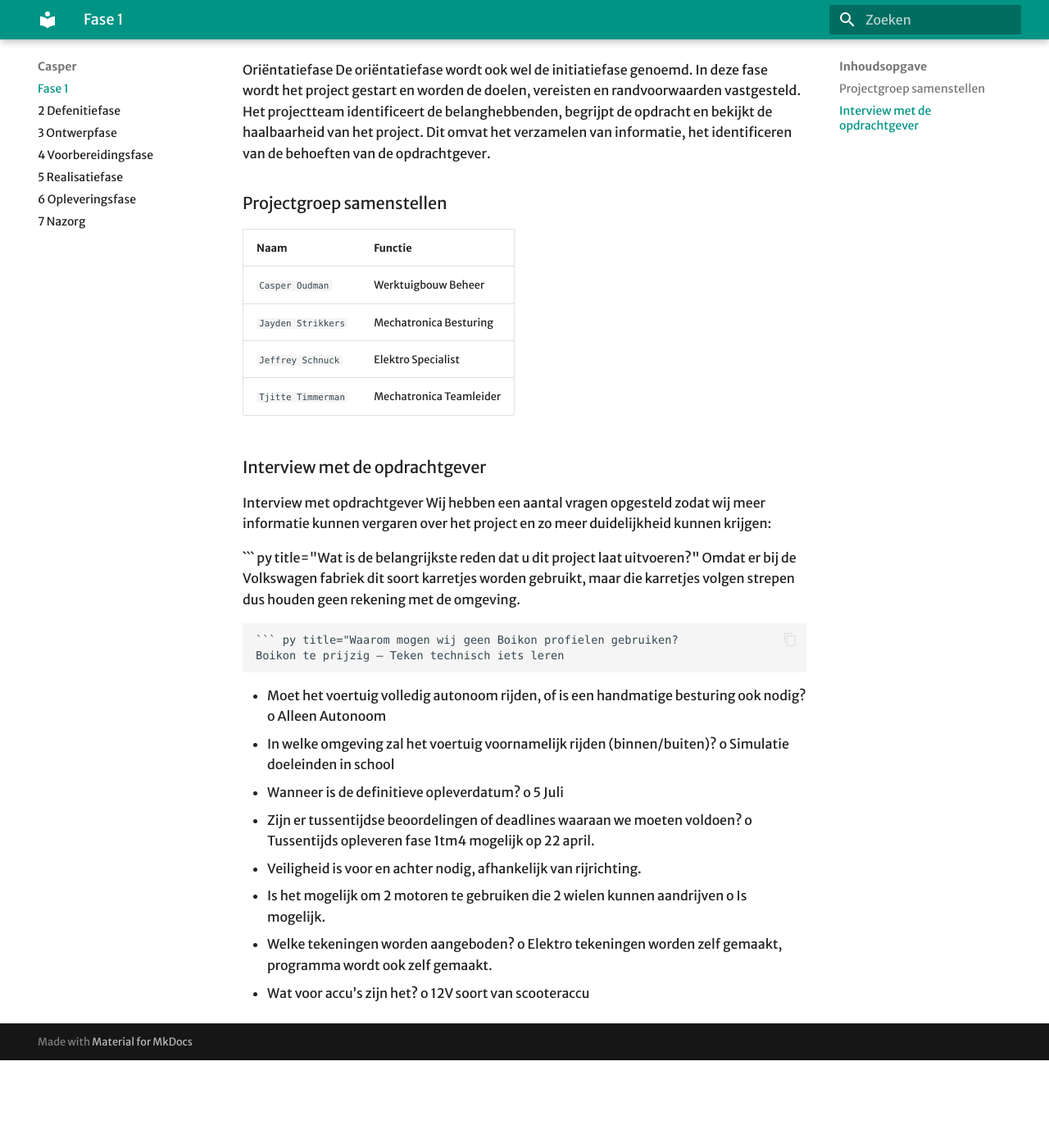
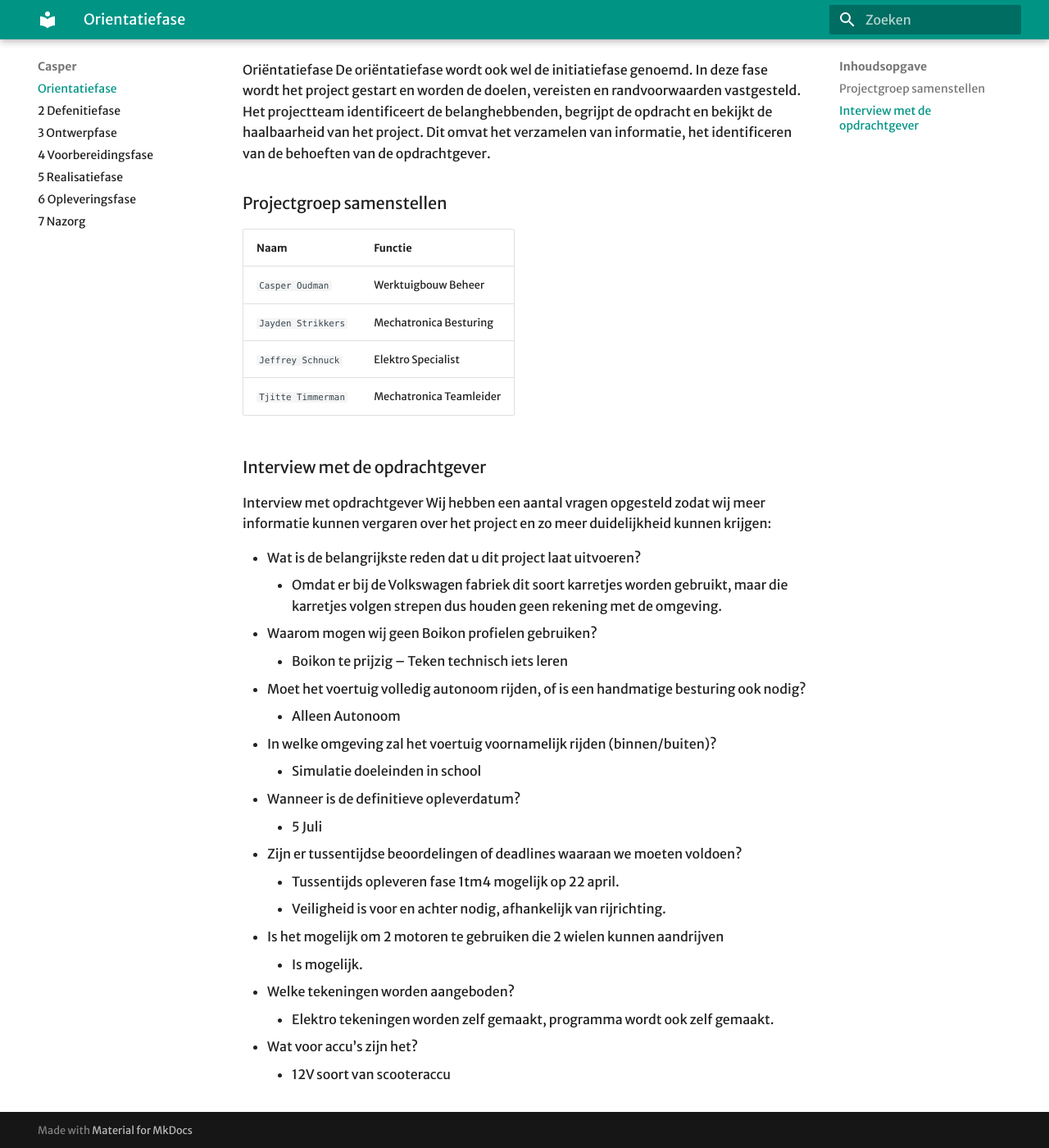
Before and after one commit to Caspertjuh/zelfrijdendekar, an MkDocs documentation site: the page built from docs/Casper/1 Orientatiefase.md, in a window 1280 px wide and 1400 px high, scrolled down 155 px. Shown: the whole window at 82% size. Built offline with MkDocs 1.6.1 and Material for MkDocs 9.7.7, drawn with Linux system fonts in a browser that asks for light colours; some web fonts are replaced; before the commit the page ends 1448 px from its top, so only the background shows below that; some of the changed lines change nothing that is shown.

Commit message:
Orientatiefase bewerking

````diff
--- a/docs/Casper/1 Orientatiefase.md
+++ b/docs/Casper/1 Orientatiefase.md
@@ -1,4 +1,4 @@
-# Fase 1
+# Orientatiefase
 
 Oriëntatiefase
 De oriëntatiefase wordt ook wel de initiatiefase genoemd.
@@ -18,24 +18,23 @@ In deze fase wordt het project gestart en worden de doelen, vereisten en randvoo
 Interview met opdrachtgever
 Wij hebben een aantal vragen opgesteld zodat wij meer informatie kunnen vergaren over het project en zo meer duidelijkheid kunnen krijgen:
 
-``` py title="Wat is de belangrijkste reden dat u dit project laat uitvoeren?"
-Omdat er bij de Volkswagen fabriek dit soort karretjes worden gebruikt, maar die karretjes volgen strepen dus houden geen rekening met de omgeving.
-```
-``` py title="Waarom mogen wij geen Boikon profielen gebruiken?
-Boikon te prijzig – Teken technisch iets leren
-```
--	Moet het voertuig volledig autonoom rijden, of is een handmatige besturing ook nodig?
-o	Alleen Autonoom
--	In welke omgeving zal het voertuig voornamelijk rijden (binnen/buiten)?
-o	Simulatie doeleinden in school
--	Wanneer is de definitieve opleverdatum?
-o	5 Juli
--	Zijn er tussentijdse beoordelingen of deadlines waaraan we moeten voldoen?
-o	Tussentijds opleveren fase 1tm4 mogelijk op 22 april.
--	Veiligheid is voor en achter nodig, afhankelijk van rijrichting.
--	Is het mogelijk om 2 motoren te gebruiken die 2 wielen kunnen aandrijven
-o	Is mogelijk.
--	Welke tekeningen worden aangeboden?
-o	Elektro tekeningen worden zelf gemaakt, programma wordt ook zelf gemaakt.
--	Wat voor accu’s zijn het?
-o	12V soort van scooteraccu
+- Wat is de belangrijkste reden dat u dit project laat uitvoeren?
+    - Omdat er bij de Volkswagen fabriek dit soort karretjes worden gebruikt, maar die karretjes volgen strepen dus houden geen rekening met de omgeving.
+- Waarom mogen wij geen Boikon profielen gebruiken?
+    - Boikon te prijzig – Teken technisch iets leren
+
+- Moet het voertuig volledig autonoom rijden, of is een handmatige besturing ook nodig?
+    - Alleen Autonoom
+- In welke omgeving zal het voertuig voornamelijk rijden (binnen/buiten)?
+    - Simulatie doeleinden in school
+- Wanneer is de definitieve opleverdatum?
+    - 5 Juli
+- Zijn er tussentijdse beoordelingen of deadlines waaraan we moeten voldoen?
+    - Tussentijds opleveren fase 1tm4 mogelijk op 22 april.
+    - Veiligheid is voor en achter nodig, afhankelijk van rijrichting.
+- Is het mogelijk om 2 motoren te gebruiken die 2 wielen kunnen aandrijven
+    - Is mogelijk.
+- Welke tekeningen worden aangeboden?
+    - Elektro tekeningen worden zelf gemaakt, programma wordt ook zelf gemaakt.
+- Wat voor accu’s zijn het?
+    - 12V soort van scooteraccu
````
